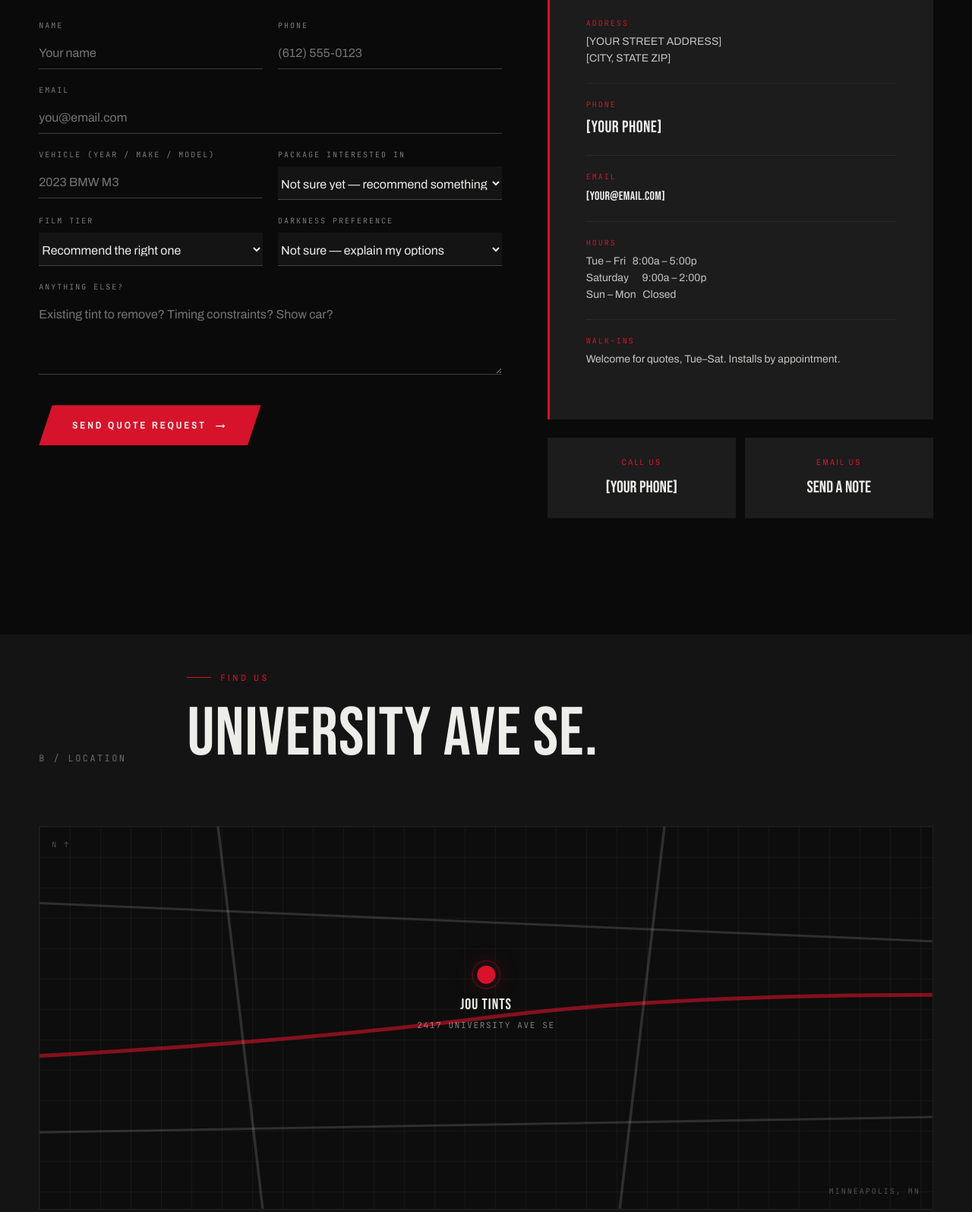
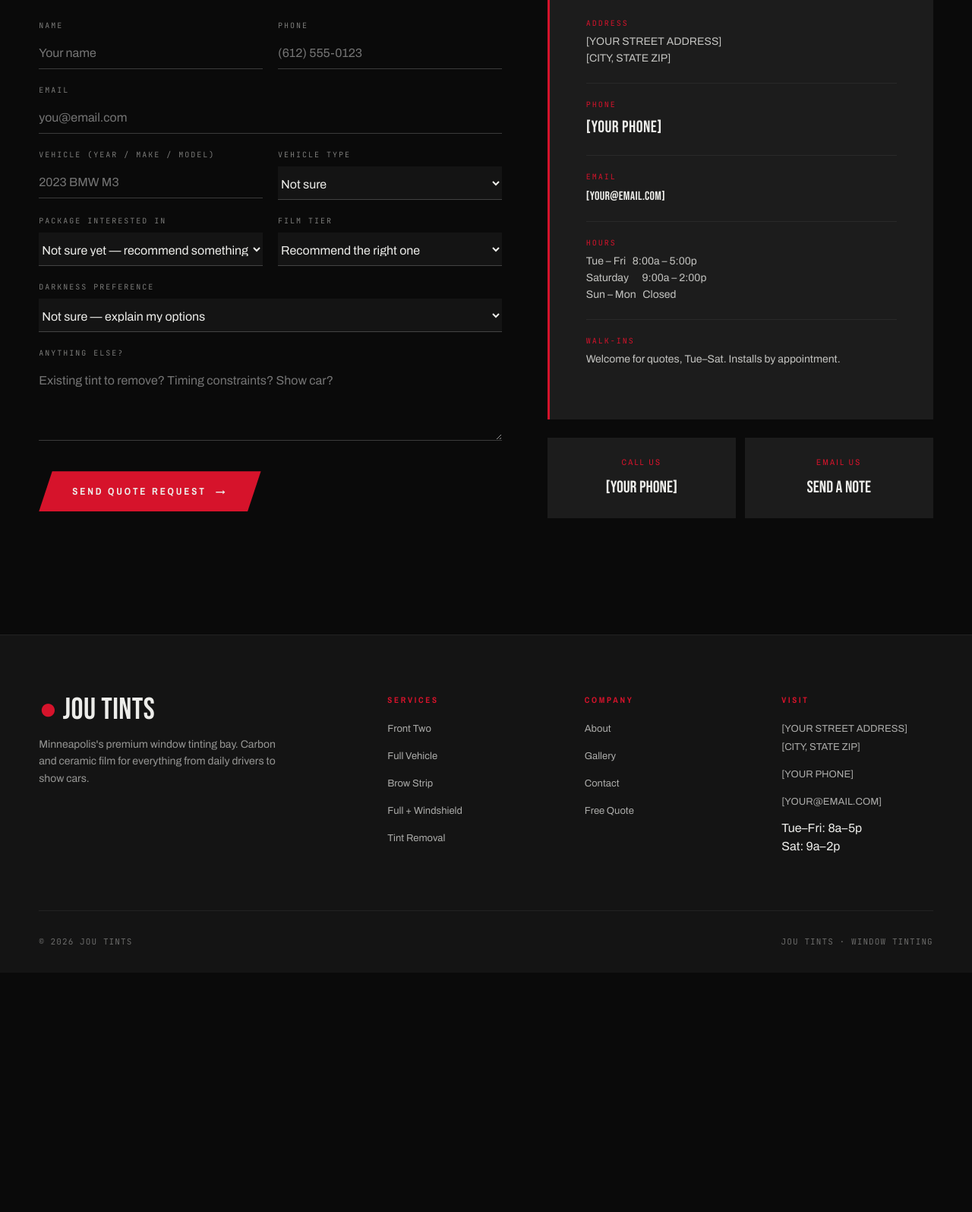
Before and after one commit to a-ch3n/Tint, a website: page jou-tints-vercel 3/public/contact.html in a window 1280 px wide. Shown: the part 896-2491 px from the top of the page at 76% size. After the commit the page ends 2176 px from the top, so only its background shows below. Drawn offline with nearby package versions, Linux system fonts and the light colour scheme.

Commit message:
Update contact.html

```diff
--- a/jou-tints-vercel 3/public/contact.html
+++ b/jou-tints-vercel 3/public/contact.html
@@ -23,7 +23,6 @@
   <a href="contact.html" class="nav__cta">Free Quote →</a>
 </nav>
 
-<!-- PAGE HEAD -->
 <section class="page-head">
   <div class="page-head__inner">
     <div class="crumbs reveal"><a href="index.html">Jou Tints</a> <span class="sep">/</span> Contact</div>
@@ -35,11 +34,9 @@
   </div>
 </section>
 
-<!-- CONTACT SECTION -->
 <section class="section">
   <div class="contact-grid scroll-reveal">
 
-    <!-- FORM -->
     <div>
       <div class="eyebrow">Quote form</div>
       <h2 class="display-3" style="margin-bottom: 40px;">Tell us about the car.</h2>
@@ -67,29 +64,39 @@
             <input type="text" id="vehicle" name="vehicle" placeholder="2023 BMW M3">
           </div>
           <div class="field">
-            <label for="package">Package interested in</label>
-            <select id="package" name="package">
-              <option>Not sure yet — recommend something</option>
-              <option>Front Two Windows</option>
-              <option>Full Vehicle</option>
-              <option>Full Vehicle + Windshield</option>
-              <option>Visor Strip Only</option>
-              <option>Windshield Only</option>
-              <option>Tint Removal</option>
+            <label for="vehicleType">Vehicle type</label>
+            <select id="vehicleType" name="vehicleType">
+              <option>Not sure</option>
+              <option>Coupe</option>
+              <option>Sedan</option>
+              <option>SUV</option>
+              <option>Truck</option>
             </select>
           </div>
         </div>
 
         <div class="form__row">
           <div class="field">
+            <label for="package">Package interested in</label>
+            <select id="package" name="package">
+              <option>Not sure yet — recommend something</option>
+              <option>Front Two</option>
+              <option>Full Vehicle</option>
+              <option>Brow Strip</option>
+              <option>Full + Windshield</option>
+              <option>Tint Removal</option>
+            </select>
+          </div>
+          <div class="field">
             <label for="film">Film tier</label>
             <select id="film" name="film">
               <option>Recommend the right one</option>
-              <option>Dyed (entry)</option>
-              <option>Carbon (popular)</option>
-              <option>Ceramic (top tier)</option>
+              <option>Carbon (base)</option>
+              <option>Ceramic (+$80)</option>
             </select>
           </div>
+        </div>
+
         <div class="field">
           <label for="darkness">Darkness preference</label>
           <select id="darkness" name="darkness">
@@ -100,7 +107,6 @@
             <option>35% (Light)</option>
             <option>50% (MN legal front)</option>
           </select>
-          </div>
         </div>
 
         <div class="field">
@@ -114,7 +120,6 @@
       </form>
     </div>
 
-    <!-- INFO CARD -->
     <div>
       <div class="info-card">
         <h3>Visit the bay.</h3>
@@ -152,7 +157,6 @@
         </div>
       </div>
 
-      <!-- Quick CTA tiles -->
       <div style="display: grid; grid-template-columns: 1fr 1fr; gap: 12px; margin-top: 24px;">
         <a href="tel:YOURPHONE" style="background: var(--carbon); padding: 24px; text-align: center; transition: background 0.3s;">
           <div style="font-family: var(--narrow); font-size: 11px; letter-spacing: 0.2em; color: var(--red); margin-bottom: 8px;">CALL US</div>
@@ -168,55 +172,19 @@
   </div>
 </section>
 
-<!-- MAP / LOCATION VISUAL -->
-<section class="section section--dark" style="padding-top: 40px;">
-  <div class="section__header scroll-reveal">
-    <div class="section__number">B / LOCATION</div>
-    <div>
-      <div class="eyebrow">Find us</div>
-      <h2 class="display-2">University Ave SE.</h2>
-    </div>
-  </div>
-
-  <!-- Stylized "map" panel - solid placeholder since we don't have Google Maps API -->
-  <div class="scroll-reveal" style="position: relative; aspect-ratio: 21/9; background: #0d0d0d; border: 1px solid rgba(255,255,255,0.08); overflow: hidden;">
-    <!-- grid -->
-    <div style="position: absolute; inset: 0; background-image: linear-gradient(rgba(255,255,255,0.04) 1px, transparent 1px), linear-gradient(90deg, rgba(255,255,255,0.04) 1px, transparent 1px); background-size: 40px 40px;"></div>
-    <!-- "roads" -->
-    <svg style="position: absolute; inset: 0; width: 100%; height: 100%;" viewBox="0 0 100 50" preserveAspectRatio="none">
-      <path d="M0 30 Q30 28 50 25 T100 22" stroke="rgba(214,19,43,0.6)" stroke-width="0.5" fill="none"/>
-      <path d="M20 0 L25 50" stroke="rgba(237,237,234,0.15)" stroke-width="0.3" fill="none"/>
-      <path d="M70 0 L65 50" stroke="rgba(237,237,234,0.15)" stroke-width="0.3" fill="none"/>
-      <path d="M0 10 L100 15" stroke="rgba(237,237,234,0.15)" stroke-width="0.3" fill="none"/>
-      <path d="M0 40 L100 38" stroke="rgba(237,237,234,0.15)" stroke-width="0.3" fill="none"/>
-    </svg>
-    <!-- pin -->
-    <div style="position: absolute; top: 45%; left: 50%; transform: translate(-50%, -50%); text-align: center;">
-      <div style="width: 24px; height: 24px; background: var(--red); border-radius: 50%; box-shadow: 0 0 30px var(--red-glow); position: relative; margin: 0 auto 12px;">
-        <div style="position: absolute; inset: -10px; border: 1px solid var(--red); border-radius: 50%; animation: pulse 2s ease-in-out infinite;"></div>
-      </div>
-      <div style="font-family: var(--display); font-size: 20px; letter-spacing: 0.05em;">JOU TINTS</div>
-      <div style="font-family: var(--mono); font-size: 11px; color: rgba(237,237,234,0.5); letter-spacing: 0.15em; margin-top: 4px;">2417 UNIVERSITY AVE SE</div>
-    </div>
-    <!-- corner labels -->
-    <div style="position: absolute; top: 16px; left: 16px; font-family: var(--mono); font-size: 10px; letter-spacing: 0.2em; color: rgba(237,237,234,0.3);">N ↑</div>
-    <div style="position: absolute; bottom: 16px; right: 16px; font-family: var(--mono); font-size: 10px; letter-spacing: 0.2em; color: rgba(237,237,234,0.3);">MINNEAPOLIS, MN</div>
-  </div>
-</section>
-
 <footer class="footer">
   <div class="footer__grid">
     <div class="footer__brand">
       <h3><span style="color:var(--red)">●</span> JOU TINTS</h3>
-      <p>Minneapolis's premium window tinting bay. Ceramic, carbon, and dyed film for everything from daily drivers to show cars. 20 years on glass.</p>
+      <p>Minneapolis's premium window tinting bay. Carbon and ceramic film for everything from daily drivers to show cars.</p>
     </div>
     <div class="footer__col">
       <h4>Services</h4>
       <ul>
         <li><a href="services.html">Front Two</a></li>
         <li><a href="services.html">Full Vehicle</a></li>
-        <li><a href="services.html">Windshield</a></li>
-        <li><a href="services.html">Visor Strip</a></li>
+        <li><a href="services.html">Brow Strip</a></li>
+        <li><a href="services.html">Full + Windshield</a></li>
         <li><a href="services.html">Tint Removal</a></li>
       </ul>
     </div>
```
Lines whose indentation alone changed are shown as unchanged.
